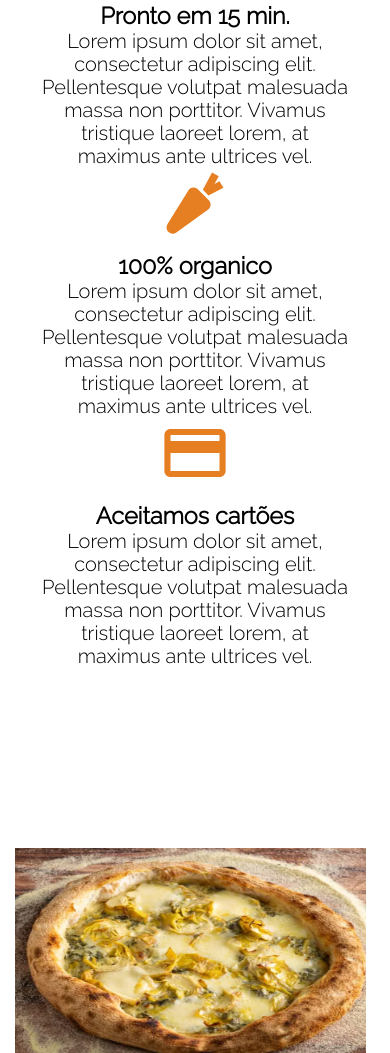
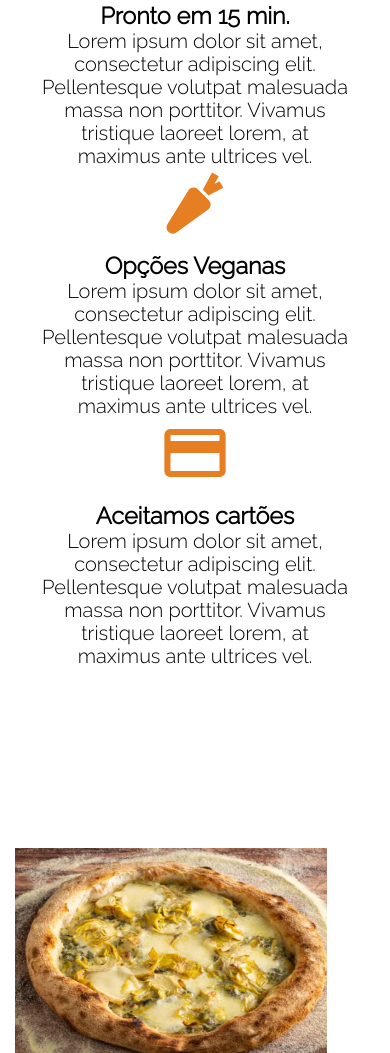
Before and after one commit to Juliahallal/Trabalho, a plain HTML site: page resources/index.html in a window 390 px wide. Shown: the part 1787-2840 px from the top of the page. Drawn offline with nearby package versions, Linux system fonts and the light colour scheme.

Commit message:
Ajuste final na galeria

```diff
--- a/resources/css/style.css
+++ b/resources/css/style.css
@@ -198,7 +198,7 @@ ion-icon {
 .galeria-fotos .image-showcase li{
     display: block;
     float: left;
-    width: 90%;
+    width: 80%;
     margin-left: 15px;
 
 }}
--- a/resources/index.html
+++ b/resources/index.html
@@ -68,7 +68,7 @@
         </div>
         <div class="col span-1-of-4">
             <ion-icon name="nutrition"></ion-icon>
-            <h3>100% organico</h3>
+            <h3>Opções Veganas</h3>
             <p>Lorem ipsum dolor sit amet, consectetur adipiscing elit. Pellentesque volutpat malesuada massa non porttitor.
               Vivamus tristique laoreet lorem, at maximus ante ultrices vel.</p>
         </div>
```
